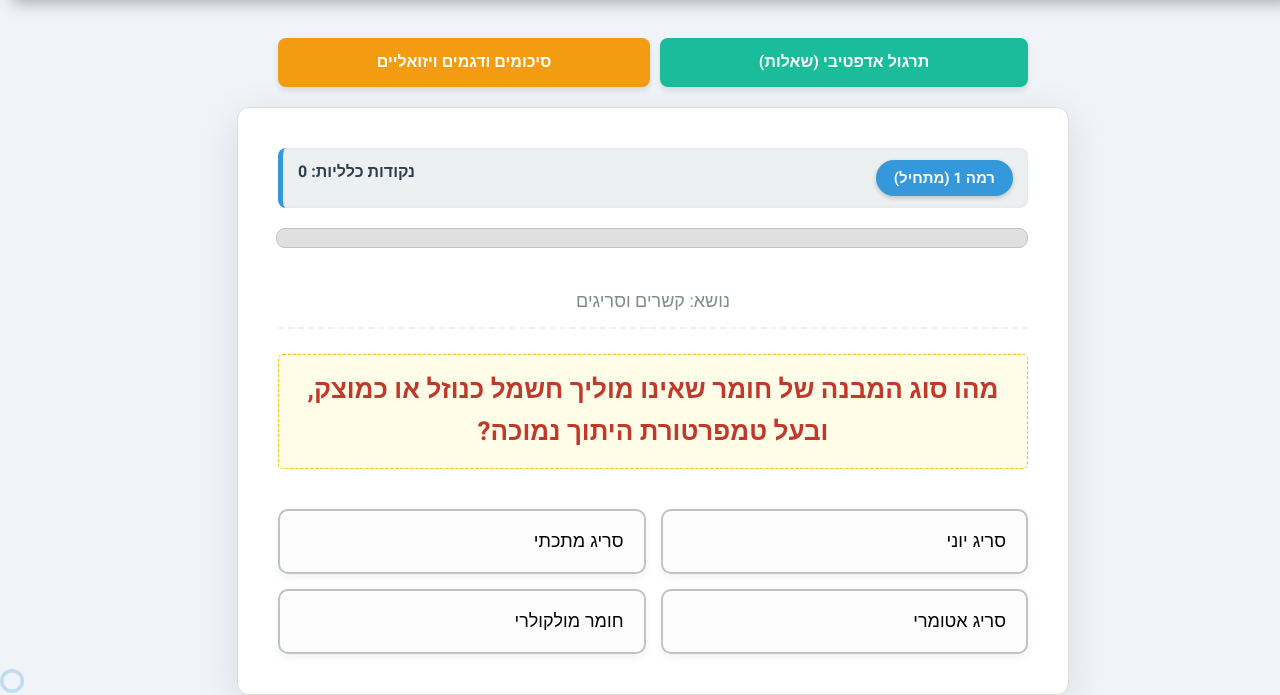
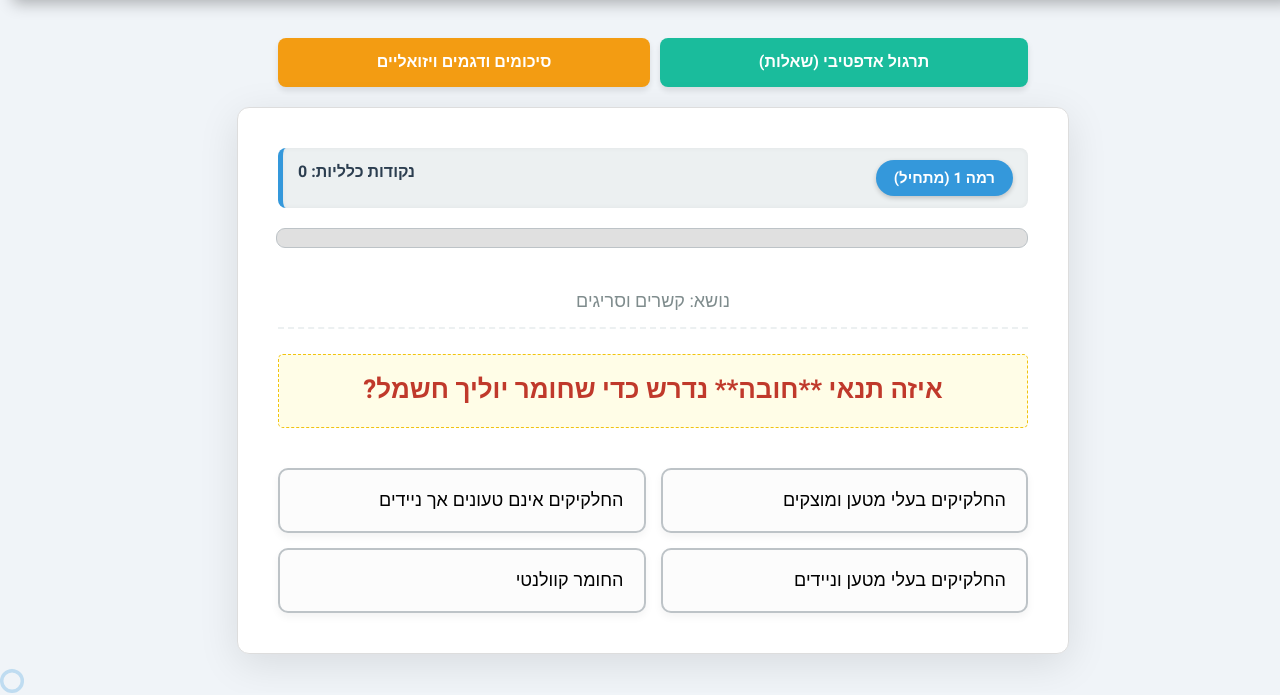
Before and after one commit to Yotamhirschberg/chemistry, a plain HTML site: page index.html in a window 1280 px wide. Shown: the part 120-815 px from the top of the page. Drawn offline with Linux system fonts and the light colour scheme.

Commit message:
Update index.html

```diff
--- a/index.html
+++ b/index.html
@@ -5,12 +5,15 @@
     <meta name="viewport" content="width=device-width, initial-scale=1.0">
     <title>תרגול כימיה אדפטיבי - מכינת בן גוריון</title>
     <link rel="stylesheet" href="style.css">
+
+    <script src="https://web.chemdoodle.com/downloads/ChemDoodleWeb.js"></script>
 </head>
 <body>
 
 <div class="header">
     <h1>אתר תרגול כימיה 👨‍🔬 - מכינת ב.ג.</h1>
 </div>
+
 <div class="nav-bar">
     <a href="index.html" class="nav-btn active-tab">תרגול אדפטיבי (שאלות)</a>
     <a href="summaries.html" class="nav-btn">סיכומים ודגמים ויזואליים</a>
@@ -39,40 +42,122 @@
 </div>
 
 <script>
-    // --- JavaScript Logic (Simplified and cleaner) ---
+    // --- JavaScript Logic (Question Bank is EMBEDDED here) ---
+
+    // 1. בנק השאלות המלא - מוטמע ישירות בקובץ ה-HTML
+    const questionBank = [
+        // --- רמה 1: יסודות ומושגים בסיסיים (מכינה) ---
+        {
+            "id": 101,
+            "topic": "תכונות מחזוריות",
+            "difficulty": 1,
+            "question": "כאשר אטום מאבד אלקטרון והופך לקטיון, כיצד משתנה הרדיוס היוני שלו?",
+            "answers": ["הרדיוס גדל", "הרדיוס נשאר זהה", "הרדיוס קטן, כי הליבה חשופה ומשיכת הגרעין מתחזקת", "הרדיוס גדל, בגלל דחיית האלקטרונים"],
+            "correct": 2
+        },
+        {
+            "id": 102,
+            "topic": "קשרים וסריגים",
+            "difficulty": 1,
+            "question": "מהו סוג המבנה של חומר שאינו מוליך חשמל כנוזל או כמוצק, ובעל טמפרטורת היתוך נמוכה?",
+            "answers": ["סריג יוני", "סריג מתכתי", "סריג אטומרי", "חומר מולקולרי"],
+            "correct": 3
+        },
+        {
+            "id": 103,
+            "topic": "קשרים בין-מולקולריים",
+            "difficulty": 1,
+            "question": "איזו אינטראקציה בין-מולקולרית קיימת **בין כל** המולקולות האפשריות של חומר מולקולרי?",
+            "answers": ["קשרי מימן", "אינטראקציות דיפול-דיפול", "כוחות לונדון (דו-קוטב רגעי)", "קשר קוולנטי"],
+            "correct": 2
+        },
+        {
+            "id": 104,
+            "topic": "קשרים וסריגים",
+            "difficulty": 1,
+            "question": "איזה תנאי **חובה** נדרש כדי שחומר יוליך חשמל?",
+            "answers": ["החלקיקים בעלי מטען ומוצקים", "החלקיקים אינם טעונים אך ניידים", "החלקיקים בעלי מטען וניידים", "החומר קוולנטי"],
+            "correct": 2
+        },
+        {
+            "id": 105,
+            "topic": "קשרים בין-מולקולריים",
+            "difficulty": 1,
+            "question": "מהי הקבוצה הפונקציונלית המופיעה בכוהל (Alcohol)?",
+            "answers": ["קבוצת אסטר (R-C(O)-OR')", "קבוצת אמין (R-N-H)", "קבוצת קרבוקסיל (R-C(O)OH)", "קבוצת הידרוקסיל (R-OH)"],
+            "correct": 3
+        },
+        // --- רמה 2: יישום כללים ---
+        {
+            "id": 201,
+            "topic": "תכונות מחזוריות",
+            "difficulty": 2,
+            "question": "נתונים היסודות הבאים: $C, N, O, F$. סדר את היסודות לפי רדיוס אטומי עולה (מהקטן לגדול).",
+            "answers": ["$F < O < N < C$", "$C < N < O < F$", "$O < F < N < C$", "$N < O < C < F$"],
+            "correct": 0
+        },
+        {
+            "id": 202,
+            "topic": "קשרים וסריגים",
+            "difficulty": 2,
+            "question": "איזו מולקולה מבין הבאות היא קוטבית בעלת גיאומטריה זוויתית?",
+            "answers": ["$CO_2$ (קווי)", "$BeCl_2$ (קווי)", "$BF_3$ (משולש מישורי)", "$H_2S$ (זוויתי)"],
+            "correct": 3
+        },
+        {
+            "id": 203,
+            "topic": "קשרים וסריגים",
+            "difficulty": 2,
+            "question": "כמה זוגות אלקטרונים לא-קושרים קיימים במולקולת $NH_3$ (אמוניה) סביב האטום המרכזי?",
+            "answers": ["0", "1", "2", "3"],
+            "correct": 1
+        },
+        {
+            "id": 204,
+            "topic": "קשרים בין-מולקולריים",
+            "difficulty": 2,
+            "question": "מדוע אתנול ($CH_3CH_2OH$) מתמוסס במים באופן טוב מאוד?",
+            "answers": ["בגלל שהוא מולקולה לא קוטבית", "כי החלק הפחמימני שלו גדול", "בגלל יכולתו ליצור קשרי מימן עם מולקולות המים", "רק בגלל כוחות לונדון"],
+            "correct": 2
+        },
+        // --- רמה 3: שאלות אתגר ---
+        {
+            "id": 301,
+            "topic": "תכונות מחזוריות",
+            "difficulty": 3,
+            "question": "מדוע אנרגיית היינון הראשונה של חמצן $(O)$ נמוכה מזו של חנקן $(N)$?",
+            "answers": ["חמצן רדיוס גדול יותר", "בגלל דחיית אלקטרונים באורביטל $p$ המאוכלס כפול של חמצן", "חנקן רדיוס קטן יותר", "החמצן הוא מתכת"],
+            "correct": 1
+        },
+        {
+            "id": 302,
+            "topic": "קשרים וסריגים",
+            "difficulty": 3,
+            "question": "נתונים החומרים: $LiF, MgO, NaF$. למי מהם צפויה אנרגיית הסריג הגבוהה ביותר (בערך מוחלט)?",
+            "answers": ["$LiF$ (היונים הכי קטנים)", "$NaF$ (היונים יוניים ביותר)", "$MgO$ (מטענים +2/-2, ויונים קטנים יחסית)", "$CaO$ (סידן גדול ממגנזיום)"],
+            "correct": 2
+        }
+    ];
+
+    // --- קוד המערכת האדפטיבית (ללא שינוי, השתמשנו בעיצוב מודרני כבר) ---
 
     const MASTERY_GOAL = 10;
     let currentLevel = 1;
     let userXP = 0;
     let masteryPoints = 0;
     let askedQuestionIds = [];
-    let questionBank = [];
     let currentQuestion = {};
 
-    // טעינת בנק השאלות מקובץ JSON
-    async function loadQuestionBank() {
-        try {
-            const response = await fetch('questions.json');
-            questionBank = await response.json();
-            loadQuestion();
-        } catch (error) {
-            document.getElementById('question-text').innerText = 'שגיאה בטעינת השאלות. ודא שקובץ questions.json קיים ומדויק.';
-            console.error('Error loading questions:', error);
-        }
-    }
-
     function getQuestionByLevel(level) {
-        // מנסה למצוא שאלות ברמה הנוכחית שלא נשאלו עדיין
         let availableQuestions = questionBank.filter(q =>
             q.difficulty === level && !askedQuestionIds.includes(q.id)
         );
 
-        // אם נגמרו השאלות, מאפסים את ההיסטוריה ומשתמשים בכל השאלות ברמה
         if (availableQuestions.length === 0) {
             askedQuestionIds = [];
             availableQuestions = questionBank.filter(q => q.difficulty === level);
             if (availableQuestions.length === 0) {
-                 return null; // אין שאלות זמינות
+                 return null;
             }
         }
 
@@ -121,7 +206,7 @@
 
         if (index === currentQuestion.correct) {
             btn.classList.add('correct');
-            document.getElementById('feedback-msg').innerHTML = "<span class='feedback-correct'>תשובה נכונה!</span>";
+            document.getElementById('feedback-msg').innerHTML = "<span class='feedback-correct'>תשובה נכונה! 👍</span>";
 
             masteryPoints++;
             userXP += currentLevel;
@@ -139,7 +224,7 @@
         } else {
             btn.classList.add('wrong');
             document.querySelectorAll('.option-btn')[currentQuestion.correct].classList.add('correct');
-            document.getElementById('feedback-msg').innerHTML = "<span class='feedback-wrong'>טעות. נתרגל שוב כדי לבסס את ההבנה 🧐</span>";
+            document.getElementById('feedback-msg').innerHTML = "<span class='feedback-wrong'>טעות, נתרגל שוב כדי לבסס את ההבנה 🧐</span>";
 
             masteryPoints = Math.max(0, masteryPoints - 2);
 
@@ -176,7 +261,7 @@
         `;
     }
 
-    loadQuestionBank();
+    loadQuestion(); // מתחילים ישירות, אין צורך ב-fetch
 
 </script>
 
```
